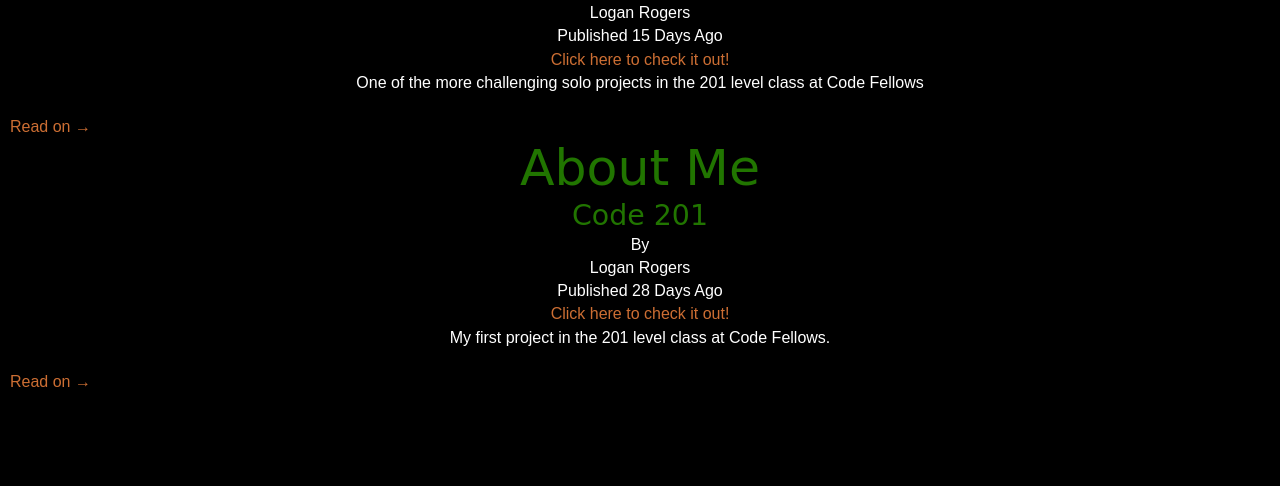
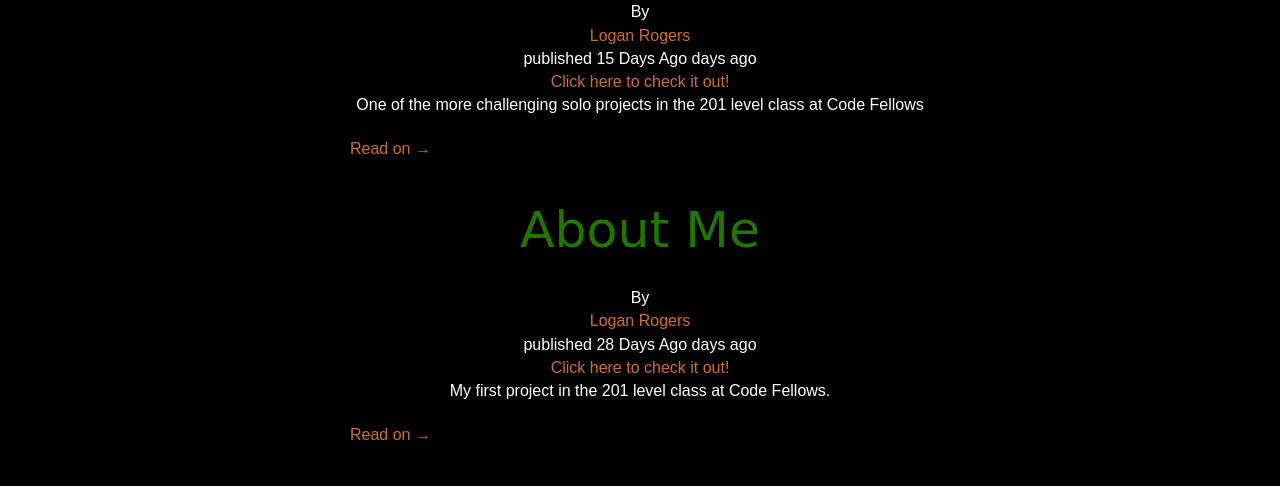
Before and after one commit to loganlsr/portfolio, a plain HTML site: page index.html in a window 1280 px wide. Shown: the part 639-1125 px from the top of the page. Before the commit the page ends 1032 px from the top, so only its background shows below. Drawn offline with nearby package versions, Linux system fonts and the light colour scheme; a web font is replaced by a local one.

Commit message:
implemented handlebars

```diff
--- a/JS/app.js
+++ b/JS/app.js
@@ -12,16 +12,11 @@ function Project(opts) {
 }
 
 Project.prototype.toHtml = function(){
-  var $newProject = $('project.template').clone();
-  $newProject.find('time[pubdate]').attr('title', this.publishedOn);
-  $newProject.find('time').html(parseInt((new Date() - new Date(this.publishedOn)) / 60 / 60 / 24 / 1000) + ' Days Ago');
-  $newProject.find('address').html(this.author);
-  $newProject.find('address a').attr('href', this.projectUrl);
-  $newProject.find('h1').html(this.title);
-  $newProject.find('h3').text(this.category);
-  $newProject.find('section.article-body').html(this.body);
-  $newProject.removeClass('template');
-  return $newProject;
+  var source = $('#blog-template').html();
+  var template = Handlebars.compile(source);
+  this.daysAgo = parseInt((new Date() - new Date(this.publishedOn)) / 60 / 60 / 24 / 1000) + ' Days Ago';
+  this.publishStatus = this.publishedOn ? 'published ' + this.daysAgo + ' days ago' : '(draft)';
+  return template(this);
 };
 
 projectData.sort(function(a, b){
@@ -35,3 +30,8 @@ projectData.forEach(function(ele){
 projects.forEach(function(a){
   $('#projects').append(a.toHtml());
 });
+
+function Filter (opts) {
+  this.author = opts.author;
+  this.category = opts.category;
+};
--- a/index.html
+++ b/index.html
@@ -8,6 +8,19 @@
     <link rel="stylesheet" href="styles/base.css">
     <link rel="stylesheet" href="styles/layout.css">
     <link rel="stylesheet" href="styles/modules.css">
+    <script id="blog-template" type="text/x-handlebars-template">
+      <article class="clearfix" data-author="{{author}}" data-category="{{category}}">
+        <header>
+          <h1>{{title}}</h1>
+          <div class="byline">
+            By <address><a href="{{authorUrl}}">{{author}}</a></address>
+            {{publishStatus}}
+            </div>
+          </header>
+          <section class="article-body">{{{body}}}</section>
+          <a href="" class="read-on"> Read on &rarr;</a>
+        </article>
+      </script>
   </head>
   <body>
     <header id="top_header">
@@ -68,6 +81,8 @@
     <footer>
     </footer>
     <script src="https://code.jquery.com/jquery-2.2.4.min.js"   integrity="sha256-BbhdlvQf/xTY9gja0Dq3HiwQF8LaCRTXxZKRutelT44="   crossorigin="anonymous"></script>
+    <script src="https://ajax.googleapis.com/ajax/libs/jquery/2.1.4/jquery.min.js"></script>
+    <script src="https://cdnjs.cloudflare.com/ajax/libs/handlebars.js/4.0.4/handlebars.js"></script>
     <script rel="text/js" src="JS/projectObjects.js"></script>
     <script rel="text/js" src="JS/app.js"></script>
     <script rel="text/js" src="JS/portfolioView.js"></script>
--- a/styles/base.css
+++ b/styles/base.css
@@ -101,4 +101,9 @@ section .article-body {
     text-align: center;
     padding-bottom: 10px;
   }
+
+  main {
+    width: 600px;
+    margin: 0 auto;
+  }
 }
--- a/styles/modules.css
+++ b/styles/modules.css
@@ -49,6 +49,10 @@ a .read-on {
   margin-left: .3em;
 }
 
+section article {
+  padding-bottom: 40px;
+}
+
 @media screen and (min-width: 700px) {
 
   #main_header button {
```
Also changed, not shown: styles/layout.css (line endings or trailing spaces).
